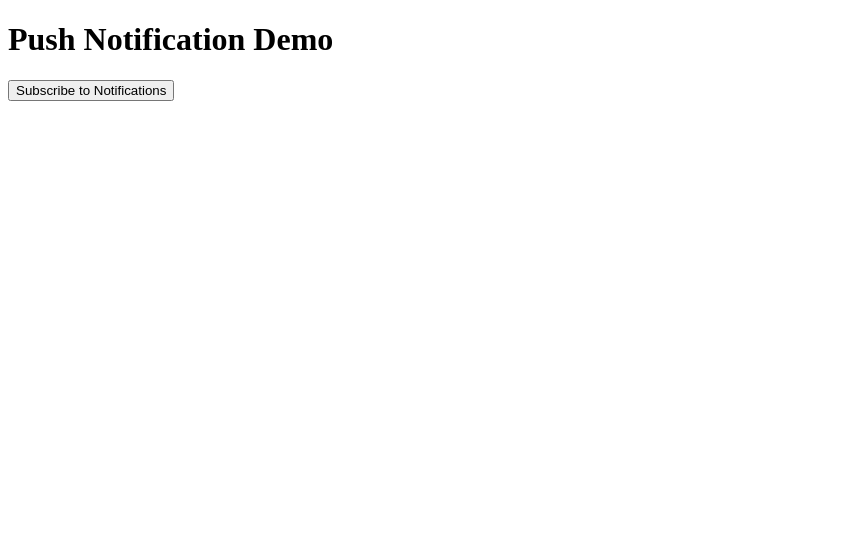
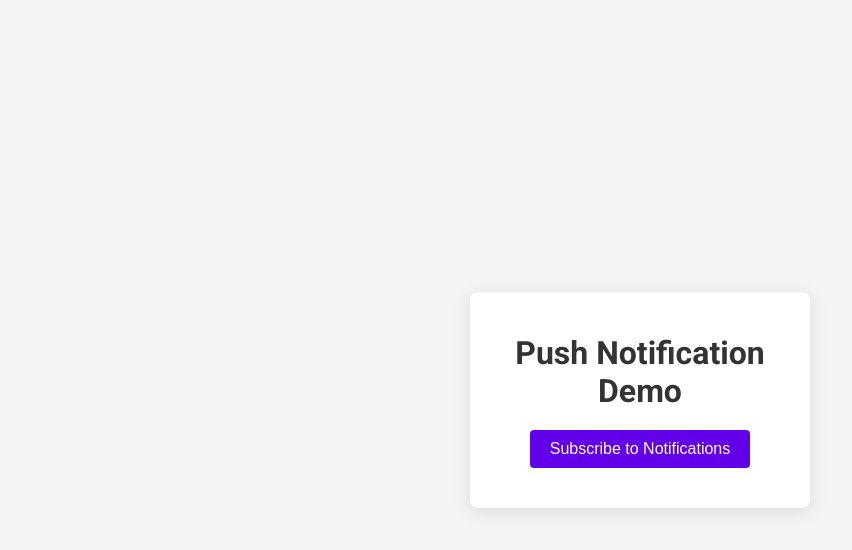
Before and after one commit to bets-mobi/push-notification-demo, a plain HTML site: page index.html in a window 1280 px wide. Shown: the whole page, without its empty margins (0-852 px from the left). Drawn offline with Linux system fonts and the light colour scheme.

Commit message:
Update index.html

```diff
--- a/index.html
+++ b/index.html
@@ -4,10 +4,60 @@
     <meta charset="UTF-8">
     <meta name="viewport" content="width=device-width, initial-scale=1.0">
     <title>Push Notification Demo</title>
+    <link href="https://fonts.googleapis.com/css2?family=Roboto:wght@400;700&display=swap" rel="stylesheet">
+    <style>
+        body {
+            font-family: 'Roboto', sans-serif;
+            background-color: #f3f4f6;
+            display: flex;
+            justify-content: center;
+            align-items: center;
+            height: 100vh;
+            margin: 0;
+        }
+
+        .container {
+            text-align: center;
+            background: white;
+            border-radius: 8px;
+            box-shadow: 0 4px 20px rgba(0, 0, 0, 0.1);
+            padding: 20px;
+            width: 300px;
+        }
+
+        h1 {
+            color: #333;
+            margin-bottom: 20px;
+        }
+
+        #subscribeBtn {
+            background-color: #6200ea;
+            color: white;
+            border: none;
+            border-radius: 4px;
+            padding: 10px 20px;
+            font-size: 16px;
+            cursor: pointer;
+            transition: background-color 0.3s ease;
+        }
+
+        #subscribeBtn:hover {
+            background-color: #3700b3;
+        }
+
+        #message {
+            margin-top: 20px;
+            color: #4caf50;
+            font-weight: bold;
+        }
+    </style>
 </head>
 <body>
-    <h1>Push Notification Demo</h1>
-    <button id="subscribeBtn">Subscribe to Notifications</button>
+    <div class="container">
+        <h1>Push Notification Demo</h1>
+        <button id="subscribeBtn">Subscribe to Notifications</button>
+        <div id="message"></div>
+    </div>
 
     <script src="app.js"></script>
 </body>
```
